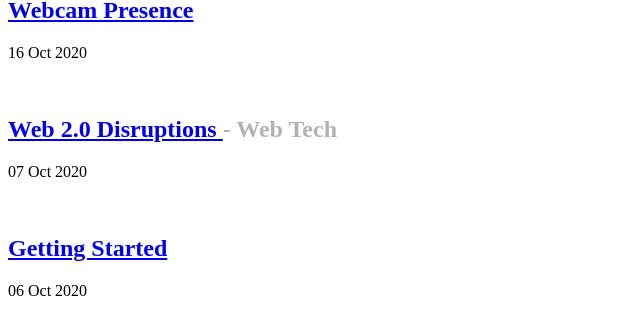
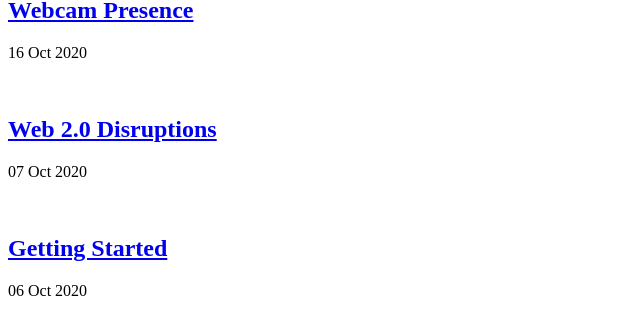
Before and after one commit to jhancock532/blog, a Jekyll site: the page built from index.md, in a window 1280 px wide and 900 px high, scrolled down 2337 px. Shown: the part 516-827 px from the top of the window, without its empty margins (0-640 px from the left). Built offline with Jekyll 4.4.1, drawn with Linux system fonts in a browser that asks for light colours; a script that is not in the unit is left out.

Commit message:
Removed post from web tech

```diff
--- a/_posts/2020-10-07-web-2-0-disruptions.md
+++ b/_posts/2020-10-07-web-2-0-disruptions.md
@@ -1,5 +1,4 @@
 ---
-project: Web Tech
 title: Web 2.0 Disruptions
 date: 2020-10-07T13:29:57+00:00
 author: James
@@ -16,6 +15,7 @@ tags:
 
   <cite>Tech Critic on <a href="https://www.thesocialdilemma.com/">The Social Dilemma</a>, a Netflix documentary about how Netflix is ruining our lives.</cite>
 </blockquote>
+
 
 From the previous blog post&#8230; &#8220;Could we create art through deliberately setting context in exaggerated forms, so that the content is percieved in a new light?&#8221; A simple way of doing this is to modify the web browser DOM with some extra CSS styling. You can copy and paste the following code into your browser JavaScript debugger to create a range of striking effects.
 
```
